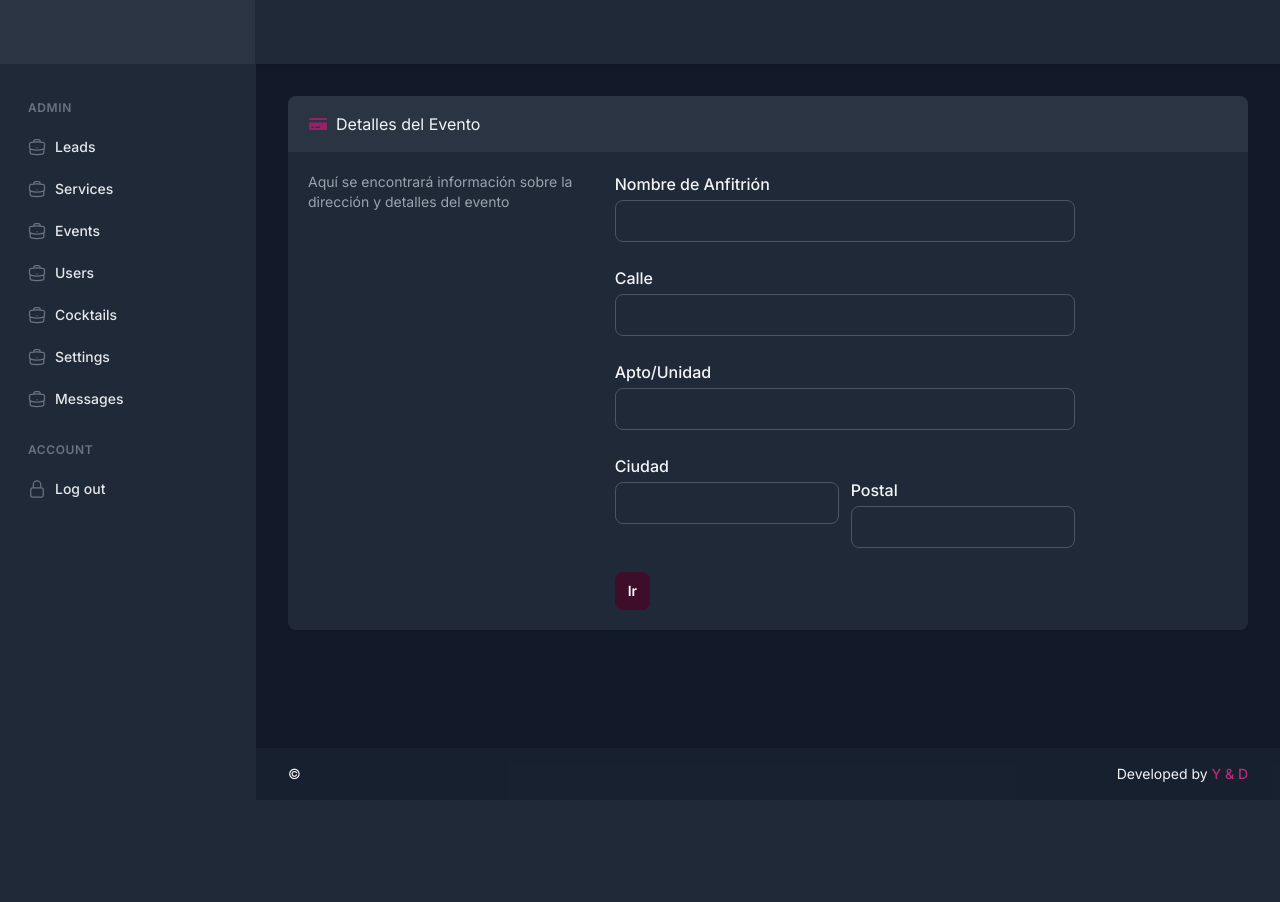
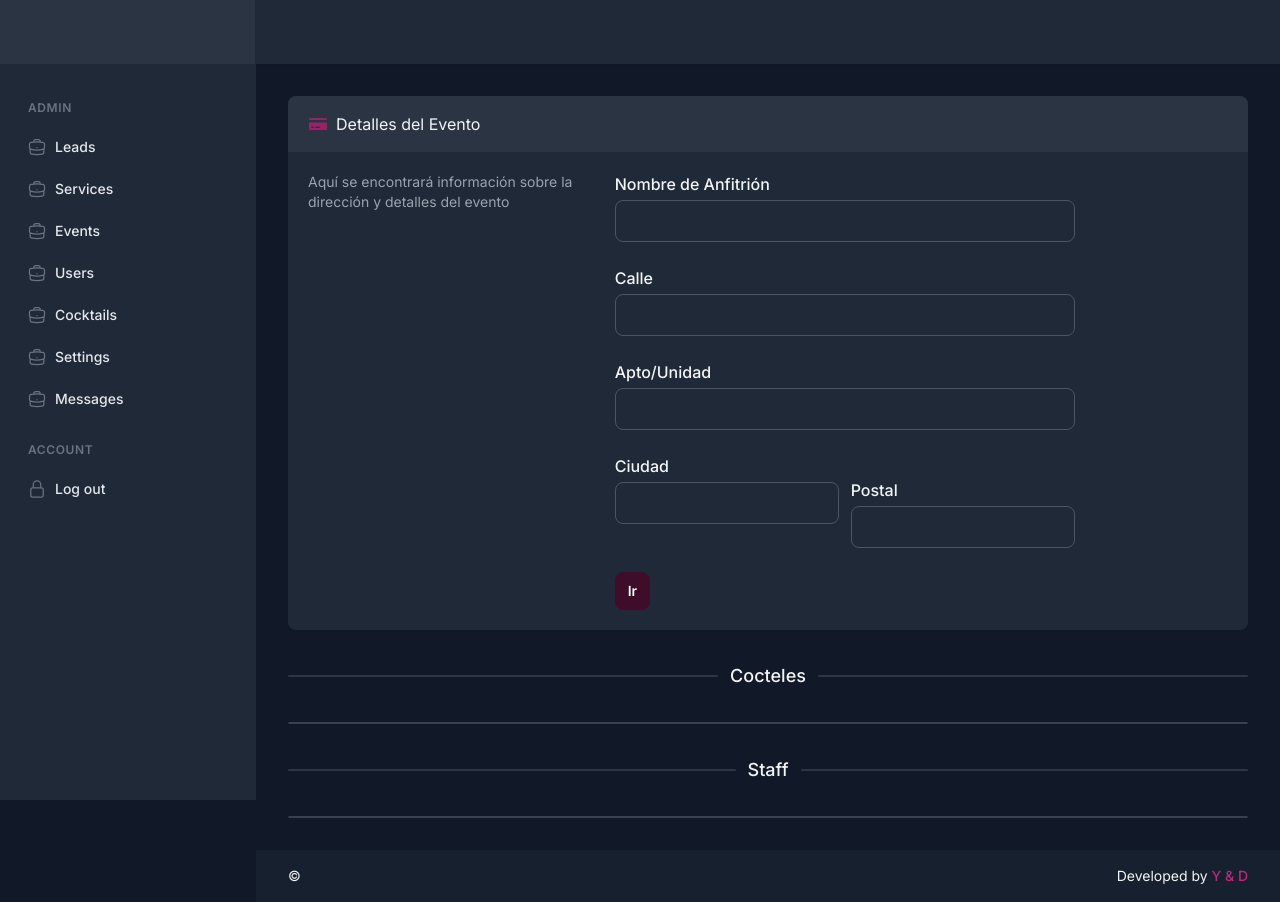
Before and after one commit to davidalvarez305/yd, a Django app: template website/crm/templates/crm/external_event_view.html in a window 1280 px wide. Before the commit the page ends 782 px from the top, so only its background shows below. Run offline with Django 5.2, Linux system fonts and the light colour scheme; the template is opened without the code that fills it, so the values that code supplies are empty; some libraries are stand-ins or nearby versions.

Commit message:
external detail wip

```diff
--- a/website/crm/templates/crm/external_event_view.html
+++ b/website/crm/templates/crm/external_event_view.html
@@ -66,6 +66,30 @@
         <!-- END Body -->
     </div>
     <!-- END Event Address -->
+     <!-- Divider: With Heading -->
+    <h3 class="my-8 flex items-center">
+        <span aria-hidden="true" class="h-0.5 grow rounded bg-gray-200 dark:bg-gray-700/75"></span>
+        <span class="mx-3 text-lg font-medium">Cocteles</span>
+        <span aria-hidden="true" class="h-0.5 grow rounded bg-gray-200 dark:bg-gray-700/75"></span>
+    </h3>
+    <!-- END Divider: With Heading -->
+    <!-- Event Cocktails -->
+    <div id="eventCocktailsTable" class="min-w-full overflow-x-auto rounded border border-gray-200 bg-white dark:border-gray-700 dark:bg-gray-800">
+        {{ event_cocktail_table.render }}
+    </div>
+    <!-- END Event Cocktails -->
+    <!-- Divider: With Heading -->
+        <h3 class="my-8 flex items-center">
+            <span aria-hidden="true" class="h-0.5 grow rounded bg-gray-200 dark:bg-gray-700/75"></span>
+            <span class="mx-3 text-lg font-medium">Staff</span>
+            <span aria-hidden="true" class="h-0.5 grow rounded bg-gray-200 dark:bg-gray-700/75"></span>
+        </h3>
+    <!-- END Divider: With Heading -->
+    <!-- Event Staff -->
+    <div id="eventStaffTable" class="min-w-full overflow-x-auto rounded border border-gray-200 bg-white dark:border-gray-700 dark:bg-gray-800">
+        {{ event_staff_table.render }}
+    </div>
+<!-- END Event Staff -->
 </div>
 <!-- END External Event View -->
 {% endblock %}
--- a/website/crm/urls.py
+++ b/website/crm/urls.py
@@ -54,6 +54,9 @@ urlpatterns = [
     path('event/<int:pk>/', views.EventDetailView.as_view(), name='event_detail'),
     path('event/<int:pk>/edit/', views.EventUpdateView.as_view(), name='event_update'),
     path('event/<int:pk>/delete/', views.EventDeleteView.as_view(), name='event_delete'),
+
+    # External Event Detail
+    path('event/external/<str:external_id>/', views.ExternalQuoteView.as_view(), name='event_external_detail'),
 
     # Event Cocktails
     path('event-cocktails/create/', views.EventCocktailCreateView.as_view(), name='eventcocktail_create'),
```
Also changed, not shown: website/crm/views.py (+9 -0 lines).
